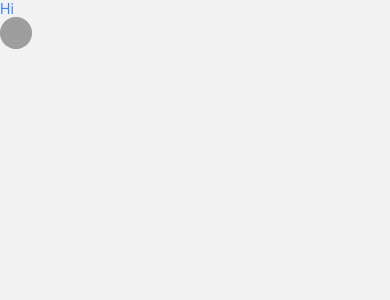
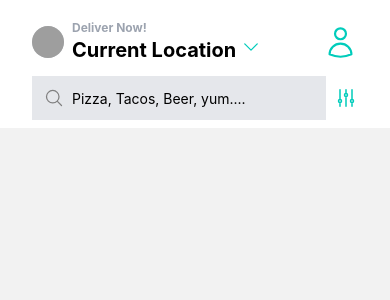
Before and after one commit to Calathea-Z/To-Your-Door-Delivery-App-Case-Study-, a React Native app: screen /Home in a window 390 px wide. Shown: the top 300 px of the page. Built offline with nearby package versions, Linux system fonts and the light colour scheme; grey boxes are pictures that could not be loaded.

Commit message:
Got Search bar with input and icons for adjustments.

```diff
--- a/package.json
+++ b/package.json
@@ -16,8 +16,10 @@
     "nativewind": "^2.0.11",
     "react": "18.1.0",
     "react-native": "0.70.5",
+    "react-native-heroicons": "^3.2.0",
     "react-native-safe-area-context": "4.4.1",
-    "react-native-screens": "~3.18.0"
+    "react-native-screens": "~3.18.0",
+    "react-native-svg": "13.4.0"
   },
   "devDependencies": {
     "@babel/core": "^7.12.9",
--- a/screens/HomeScreen.js
+++ b/screens/HomeScreen.js
@@ -1,6 +1,7 @@
-import { View, Text, SafeAreaView, Image } from 'react-native';
+import { View, Text, SafeAreaView, Image, TextInput } from 'react-native';
 import React, { useLayoutEffect } from 'react';
 import { useNavigation } from '@react-navigation/native'
+import { UserIcon, ChevronDownIcon, MagnifyingGlassIcon, AdjustmentsVerticalIcon } from 'react-native-heroicons/outline';
 
 function HomeScreen() {
     const navigation = useNavigation();
@@ -12,14 +13,33 @@ function HomeScreen() {
 }, [])
 
   return (
-    <SafeAreaView>
-      <Text className="text-blue-500">Hi</Text>
-
-      <View>
+    <SafeAreaView className='bg-white pt-5'>
+      {/* ---Header--- */}
+      <View className='flex-row pb-3 items-center mx-4 space-x-2 px-4'>
         <Image
         source={{uri:'https://links.papareact.com/wru',}}
         className='h-7 w-7 bg-gray-300 p-4 rounded-full' />
+
+        <View className='flex-1'>
+          <Text className='font-bold text-gray-400 text-xs'>Deliver Now!</Text>
+          <Text className='font-bold text-xl'>
+            Current Location <ChevronDownIcon size={20} color='#00CCBB' />
+          </Text>
+        </View>
+        <UserIcon size={35} color='#00CCBB' />
       </View>
+
+      <View className='flex-row items-center space-x-2 pb-2 mx-4 px-4'>
+        <View className='flex-row flex-1 space-x-2 bg-gray-200 p-3'>
+          <MagnifyingGlassIcon size={20} color='gray' />
+          <TextInput
+            placeholder='Pizza, Tacos, Beer, yum....'
+            keyboardType='default'
+          />
+        </View>
+        <AdjustmentsVerticalIcon color='#00CCBB' />
+      </View>
+
     </SafeAreaView>
   );
 };
```
Also changed, not shown: 1 other file (tests, documents, lock files or other folders).
